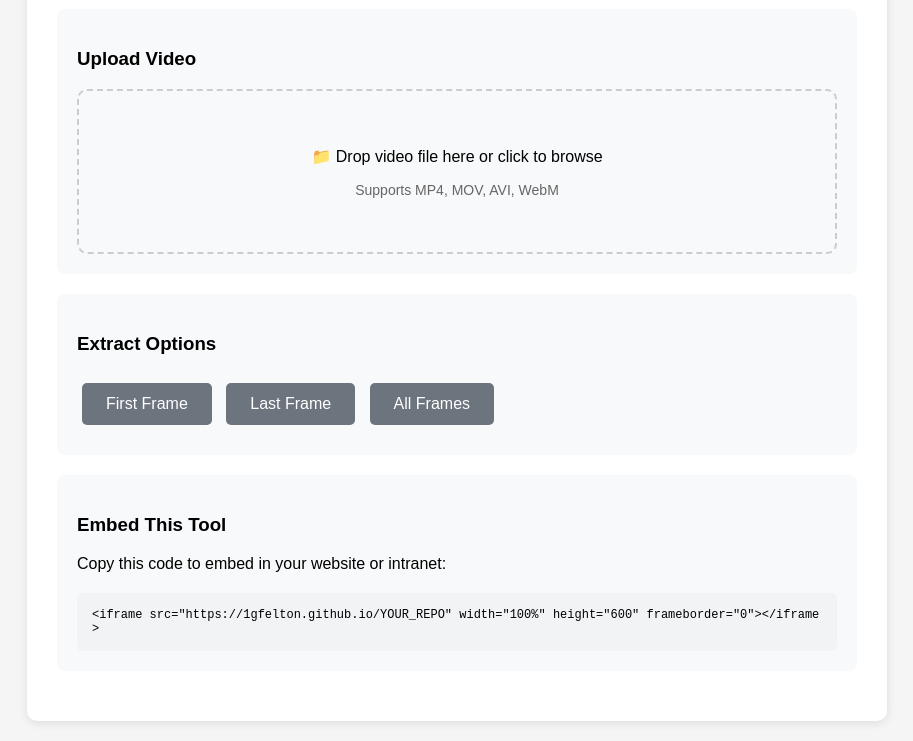
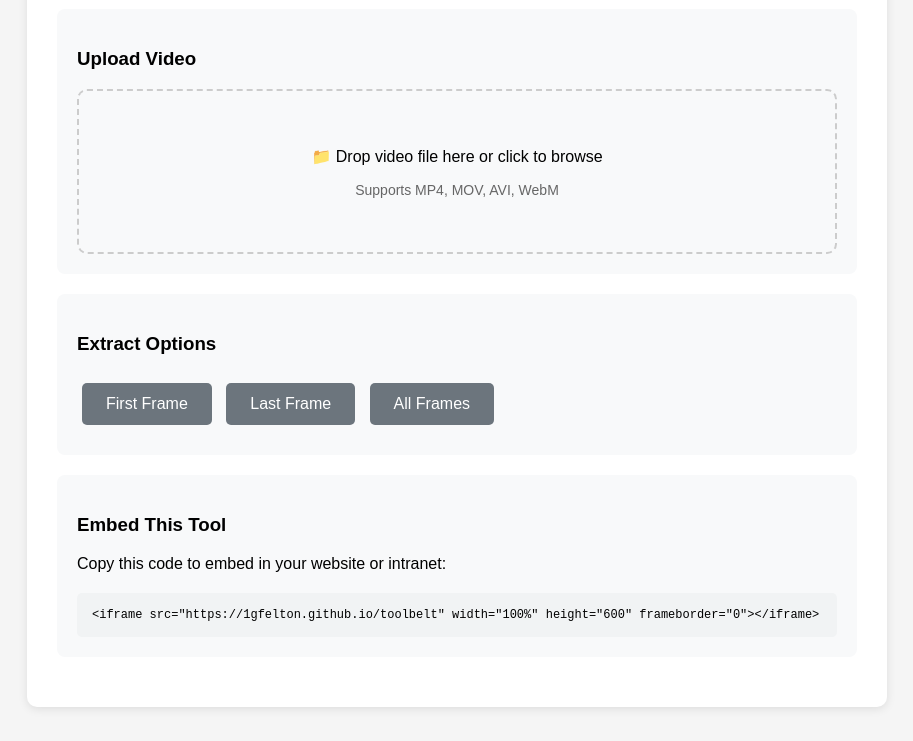
Before and after one commit to 1gfelton/toolbelt, a plain HTML site: page templates/index.html in a window 1280 px wide. Shown: the part 129-870 px from the top of the page, without its empty margins (183-1096 px from the left). Drawn offline with Linux system fonts and the light colour scheme; a script that the page names is missing.

Commit message:
fixed .io link

```diff
--- a/templates/index.html
+++ b/templates/index.html
@@ -110,7 +110,7 @@
             <h3>Embed This Tool</h3>
             <p>Copy this code to embed in your website or intranet:</p>
             <div class="embed-code">
-&lt;iframe src="https://1gfelton.github.io/YOUR_REPO" width="100%" height="600" frameborder="0"&gt;&lt;/iframe&gt;
+&lt;iframe src="https://1gfelton.github.io/toolbelt" width="100%" height="600" frameborder="0"&gt;&lt;/iframe&gt;
             </div>
         </div>
     </div>
```
